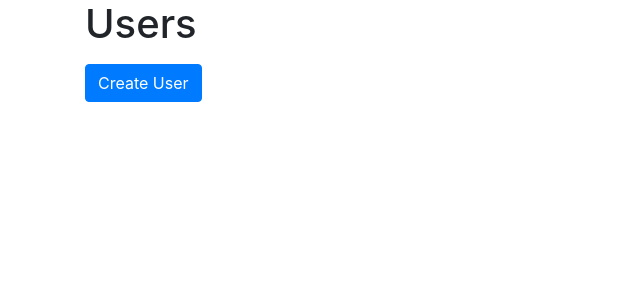
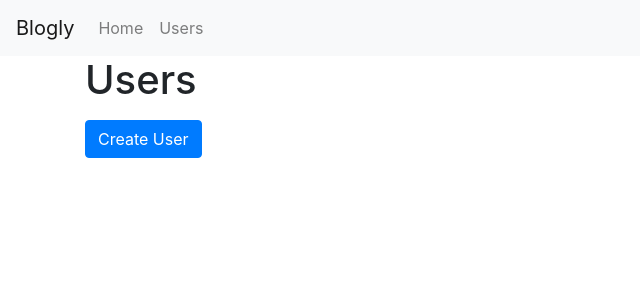
Before and after one commit to yukonnor/bootcamp-flask-sqla-blogly, a Flask app: page /users in a window 1280 px wide. Shown: the top 300 px of the page, without its empty margins (0-640 px from the left). Run offline with Flask 3, Linux system fonts and the light colour scheme.

Commit message:
add posts to user page and add nav

```diff
--- a/templates/base.html
+++ b/templates/base.html
@@ -8,6 +8,22 @@
         <title>{% block title %}Page Title{% endblock %}</title>
     </head>
     <body>
+        <nav class="navbar navbar-expand-lg navbar-light bg-light">
+            <a class="navbar-brand" href="/">Blogly</a>
+            <button class="navbar-toggler" type="button" data-toggle="collapse" data-target="#navbarNav" aria-controls="navbarNav" aria-expanded="false" aria-label="Toggle navigation">
+                <span class="navbar-toggler-icon"></span>
+            </button>
+            <div class="collapse navbar-collapse" id="navbarNav">
+                <ul class="navbar-nav">
+                    <li class="nav-item">
+                        <a class="nav-link" href="/">Home</a>
+                    </li>
+                    <li class="nav-item">
+                        <a class="nav-link" href="/users">Users</a>
+                    </li>
+                </ul>
+            </div>
+        </nav>
         <div>
         {% with messages = get_flashed_messages(with_categories=true) %}
             {% if messages %}
```
Also changed, not shown: templates/user-details.html (+11 -1 lines).
